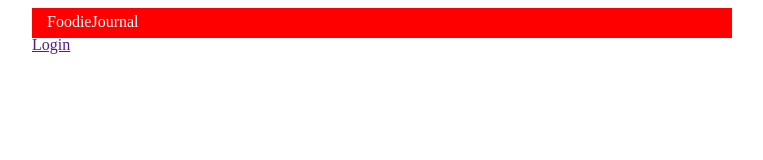
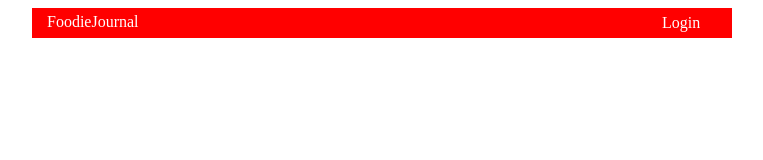
Before and after one commit to vermashailesh/foodie-journal-team-a, a website: page app/login/view/HomePage.html in a window 1280 px wide. Shown: the full height of the page, 126-889 px from the left. Drawn offline with Linux system fonts and the light colour scheme.

Commit message:
hhhhhhhhhhh

```diff
--- a/app/login/CSS/HomePageStyle.css
+++ b/app/login/CSS/HomePageStyle.css
@@ -10,12 +10,23 @@
     color: white;
    padding: 5px;
     margin-left: 10px;
-
+    width: 100px;
 
     font-style: normal;
 }
 #LoginDiv
 {
-    color: white;
+
+    margin-top: -22px;
+    margin-left: 630px;
 
 }
+#adiv{
+    color: white;
+}
+a:link {
+    text-decoration: none;
+}
+a:hover {
+    text-decoration: underline;
+}
--- a/app/login/view/HomePage.html
+++ b/app/login/view/HomePage.html
@@ -9,7 +9,8 @@
 <div id="headerdiv" >
     <div id="div1">
         <div id="FoodieJournalDiv">FoodieJournal</div>
-        <div id="LoginDiv"><a href="">Login</a></div>
+        <div id="LoginDiv"><a href="" id="adiv">Login</a></div>
+
     </div>
 </div>
 </body>
```
